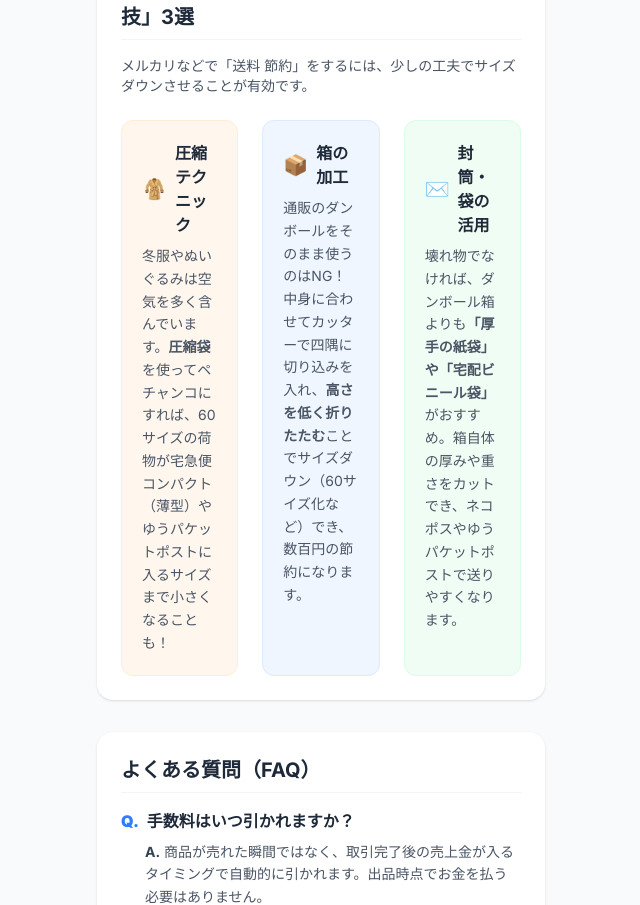
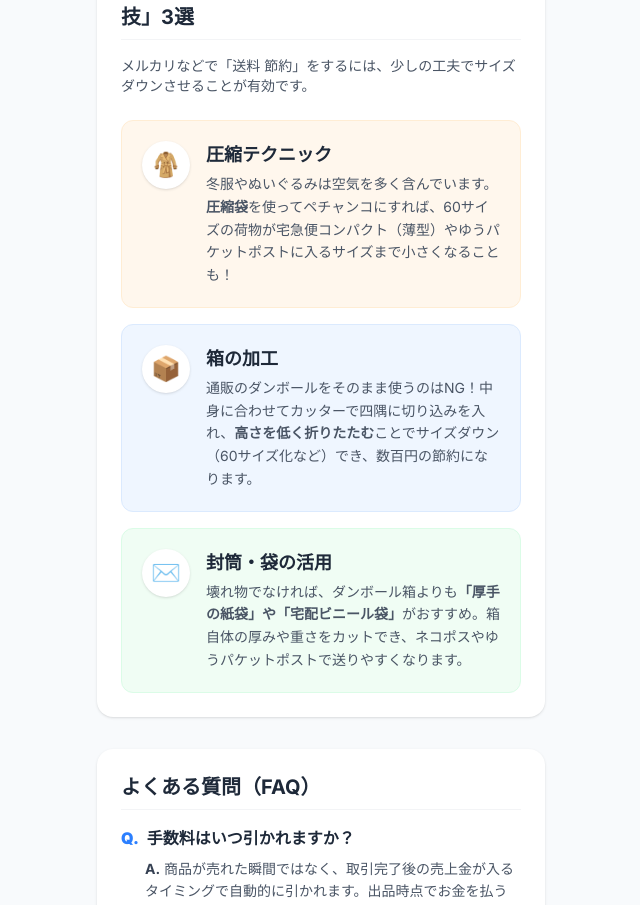
Before and after one commit to v888cyykgg/mercari-calc, a Next.js app: page / in a window 1280 px wide. Shown: the part 2762-3667 px from the top of the page, without its empty margins (319-959 px from the left). Built offline with nearby package versions, Linux system fonts and the light colour scheme.

Commit message:
add content

```diff
--- a/src/components/SeoContent.tsx
+++ b/src/components/SeoContent.tsx
@@ -162,30 +162,44 @@ export default function SeoContent() {
         <p className="text-sm text-gray-600 mb-6">
           メルカリなどで「送料 節約」をするには、少しの工夫でサイズダウンさせることが有効です。
         </p>
-        <div className="grid gap-6 md:grid-cols-3">
-          <div className="bg-orange-50 rounded-xl p-5 border border-orange-100">
-            <h3 className="font-bold text-gray-800 mb-2 flex items-center gap-2">
-              <span className="text-xl">🧥</span> 圧縮テクニック
-            </h3>
+        <div className="flex flex-col gap-4">
+          {/* 裏技1: 圧縮 */}
+          <div className="bg-orange-50 rounded-xl p-5 border border-orange-100 flex flex-col sm:flex-row gap-4 items-start">
+            <div className="flex-shrink-0 bg-white p-3 rounded-full w-12 h-12 flex items-center justify-center shadow-sm">
+              <span className="text-2xl">🧥</span>
+            </div>
+            <div>
+              <h3 className="font-bold text-gray-800 mb-1 text-lg">圧縮テクニック</h3>
               <p className="text-sm text-gray-600 leading-relaxed">
                 冬服やぬいぐるみは空気を多く含んでいます。<strong>圧縮袋</strong>を使ってペチャンコにすれば、60サイズの荷物が宅急便コンパクト（薄型）やゆうパケットポストに入るサイズまで小さくなることも！
               </p>
             </div>
-          <div className="bg-blue-50 rounded-xl p-5 border border-blue-100">
-            <h3 className="font-bold text-gray-800 mb-2 flex items-center gap-2">
-              <span className="text-xl">📦</span> 箱の加工
-            </h3>
+          </div>
+
+          {/* 裏技2: 箱加工 */}
+          <div className="bg-blue-50 rounded-xl p-5 border border-blue-100 flex flex-col sm:flex-row gap-4 items-start">
+            <div className="flex-shrink-0 bg-white p-3 rounded-full w-12 h-12 flex items-center justify-center shadow-sm">
+              <span className="text-2xl">📦</span>
+            </div>
+            <div>
+              <h3 className="font-bold text-gray-800 mb-1 text-lg">箱の加工</h3>
               <p className="text-sm text-gray-600 leading-relaxed">
                 通販のダンボールをそのまま使うのはNG！中身に合わせてカッターで四隅に切り込みを入れ、<strong>高さを低く折りたたむ</strong>ことでサイズダウン（60サイズ化など）でき、数百円の節約になります。
               </p>
             </div>
-          <div className="bg-green-50 rounded-xl p-5 border border-green-100">
-            <h3 className="font-bold text-gray-800 mb-2 flex items-center gap-2">
-              <span className="text-xl">✉️</span> 封筒・袋の活用
-            </h3>
+          </div>
+
+          {/* 裏技3: 封筒活用 */}
+          <div className="bg-green-50 rounded-xl p-5 border border-green-100 flex flex-col sm:flex-row gap-4 items-start">
+            <div className="flex-shrink-0 bg-white p-3 rounded-full w-12 h-12 flex items-center justify-center shadow-sm">
+              <span className="text-2xl">✉️</span>
+            </div>
+            <div>
+              <h3 className="font-bold text-gray-800 mb-1 text-lg">封筒・袋の活用</h3>
               <p className="text-sm text-gray-600 leading-relaxed">
                 壊れ物でなければ、ダンボール箱よりも<strong>「厚手の紙袋」や「宅配ビニール袋」</strong>がおすすめ。箱自体の厚みや重さをカットでき、ネコポスやゆうパケットポストで送りやすくなります。
               </p>
+            </div>
           </div>
         </div>
       </section>
```
Lines whose indentation alone changed are shown as unchanged.
